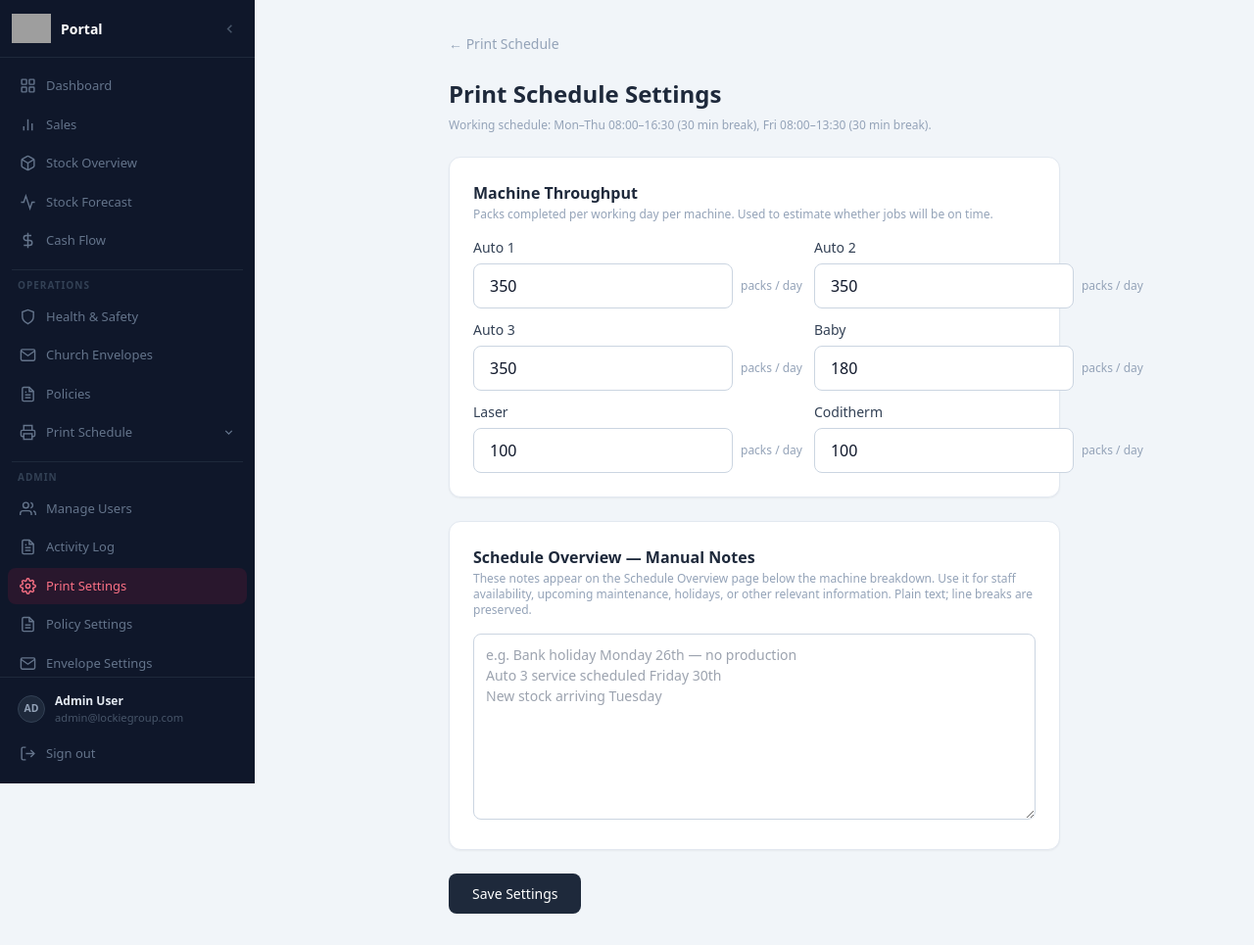
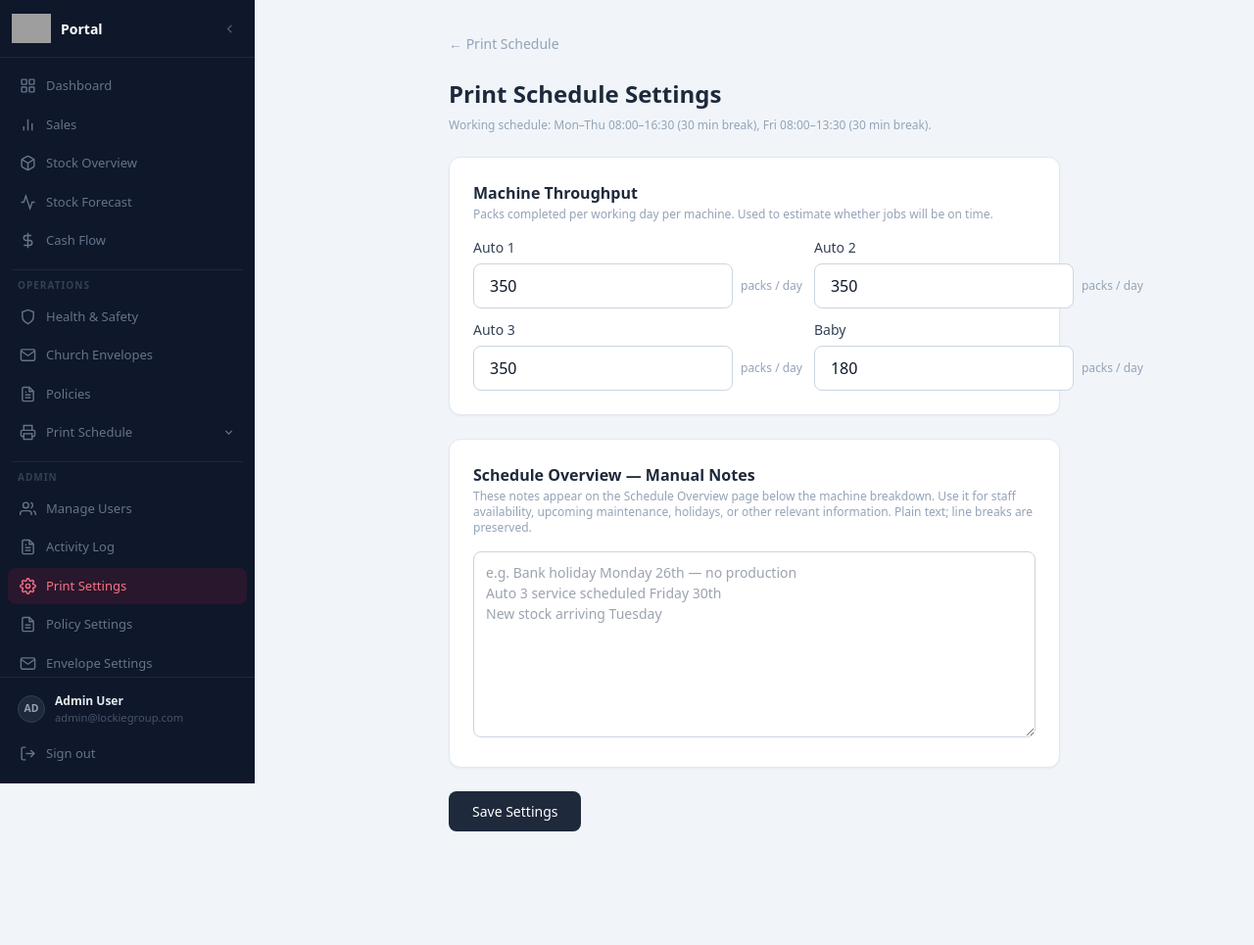
Before and after one commit to lockiegroup/Lockie-Portal, a Laravel app: page /admin/print-schedule-settings in a window 1280 px wide. Shown: the whole page at 98% size. After the commit the page ends 849 px from the top, so only its background shows below. Run offline with Laravel 12, Linux system fonts and the light colour scheme; a user stored in the database is signed in; data comes from the database, SQL or seed files in the repository; style sheets or scripts are compiled from the project's sources; grey boxes are pictures that could not be loaded.

Commit message:
Add Sleeves and Other boards; remove throughput from Laser and Coditherm
Laser and Coditherm are plain boards (no lead time calculations).
Sleeves and Other added before Awaiting Despatch, also plain boards.

https://claude.ai/code/session_01MV3XFPpjdWxqsfbhwuYMdk

```diff
--- a/app/Http/Controllers/Admin/PrintScheduleSettingController.php
+++ b/app/Http/Controllers/Admin/PrintScheduleSettingController.php
@@ -13,13 +13,11 @@ class PrintScheduleSettingController extends Controller
     public function index(): View
     {
         $settings = [
-            'throughput_auto_1'    => PrintScheduleSetting::getValue('throughput_auto_1',    '350'),
-            'throughput_auto_2'    => PrintScheduleSetting::getValue('throughput_auto_2',    '350'),
-            'throughput_auto_3'    => PrintScheduleSetting::getValue('throughput_auto_3',    '350'),
-            'throughput_baby'      => PrintScheduleSetting::getValue('throughput_baby',      '180'),
-            'throughput_laser'     => PrintScheduleSetting::getValue('throughput_laser',     '100'),
-            'throughput_coditherm' => PrintScheduleSetting::getValue('throughput_coditherm', '100'),
-            'dashboard_notes'      => PrintScheduleSetting::getValue('dashboard_notes',      ''),
+            'throughput_auto_1' => PrintScheduleSetting::getValue('throughput_auto_1', '350'),
+            'throughput_auto_2' => PrintScheduleSetting::getValue('throughput_auto_2', '350'),
+            'throughput_auto_3' => PrintScheduleSetting::getValue('throughput_auto_3', '350'),
+            'throughput_baby'   => PrintScheduleSetting::getValue('throughput_baby',   '180'),
+            'dashboard_notes'   => PrintScheduleSetting::getValue('dashboard_notes',   ''),
         ];
 
         return view('admin.print-schedule-settings', compact('settings'));
@@ -28,22 +26,18 @@ class PrintScheduleSettingController extends Controller
     public function update(Request $request): RedirectResponse
     {
         $request->validate([
-            'throughput_auto_1'    => 'required|integer|min:1',
-            'throughput_auto_2'    => 'required|integer|min:1',
-            'throughput_auto_3'    => 'required|integer|min:1',
-            'throughput_baby'      => 'required|integer|min:1',
-            'throughput_laser'     => 'required|integer|min:1',
-            'throughput_coditherm' => 'required|integer|min:1',
-            'dashboard_notes'      => 'nullable|string|max:5000',
+            'throughput_auto_1' => 'required|integer|min:1',
+            'throughput_auto_2' => 'required|integer|min:1',
+            'throughput_auto_3' => 'required|integer|min:1',
+            'throughput_baby'   => 'required|integer|min:1',
+            'dashboard_notes'   => 'nullable|string|max:5000',
         ]);
 
-        PrintScheduleSetting::setValue('throughput_auto_1',    (string) $request->integer('throughput_auto_1'));
-        PrintScheduleSetting::setValue('throughput_auto_2',    (string) $request->integer('throughput_auto_2'));
-        PrintScheduleSetting::setValue('throughput_auto_3',    (string) $request->integer('throughput_auto_3'));
-        PrintScheduleSetting::setValue('throughput_baby',      (string) $request->integer('throughput_baby'));
-        PrintScheduleSetting::setValue('throughput_laser',     (string) $request->integer('throughput_laser'));
-        PrintScheduleSetting::setValue('throughput_coditherm', (string) $request->integer('throughput_coditherm'));
-        PrintScheduleSetting::setValue('dashboard_notes',      $request->input('dashboard_notes', ''));
+        PrintScheduleSetting::setValue('throughput_auto_1', (string) $request->integer('throughput_auto_1'));
+        PrintScheduleSetting::setValue('throughput_auto_2', (string) $request->integer('throughput_auto_2'));
+        PrintScheduleSetting::setValue('throughput_auto_3', (string) $request->integer('throughput_auto_3'));
+        PrintScheduleSetting::setValue('throughput_baby',   (string) $request->integer('throughput_baby'));
+        PrintScheduleSetting::setValue('dashboard_notes',   $request->input('dashboard_notes', ''));
 
         return back()->with('success', 'Settings saved.');
     }
--- a/app/Models/PrintJob.php
+++ b/app/Models/PrintJob.php
@@ -17,10 +17,12 @@ class PrintJob extends Model
         'baby'               => 'Baby',
         'laser'              => 'Laser',
         'coditherm'          => 'Coditherm',
+        'sleeves'            => 'Sleeves',
+        'other'              => 'Other',
         'awaiting_despatch'  => 'Awaiting Despatch',
     ];
 
-    public const MACHINES = ['auto_1', 'auto_2', 'auto_3', 'baby', 'laser', 'coditherm'];
+    public const MACHINES = ['auto_1', 'auto_2', 'auto_3', 'baby'];
 
     protected $fillable = [
         'unleashed_guid',
--- a/resources/views/admin/print-schedule-settings.blade.php
+++ b/resources/views/admin/print-schedule-settings.blade.php
@@ -36,7 +36,7 @@
                 </div>
 
                 <div style="display:grid;grid-template-columns:1fr 1fr;gap:12px;">
-                    @foreach(['auto_1' => 'Auto 1', 'auto_2' => 'Auto 2', 'auto_3' => 'Auto 3', 'baby' => 'Baby', 'laser' => 'Laser', 'coditherm' => 'Coditherm'] as $key => $label)
+                    @foreach(['auto_1' => 'Auto 1', 'auto_2' => 'Auto 2', 'auto_3' => 'Auto 3', 'baby' => 'Baby'] as $key => $label)
                         <div>
                             <label class="block text-sm font-medium text-slate-700 mb-1.5">{{ $label }}</label>
                             <div style="display:flex;align-items:center;gap:8px;">
```
Also changed, not shown: app/Http/Controllers/PrintScheduleController.php (+4 -6 lines).
